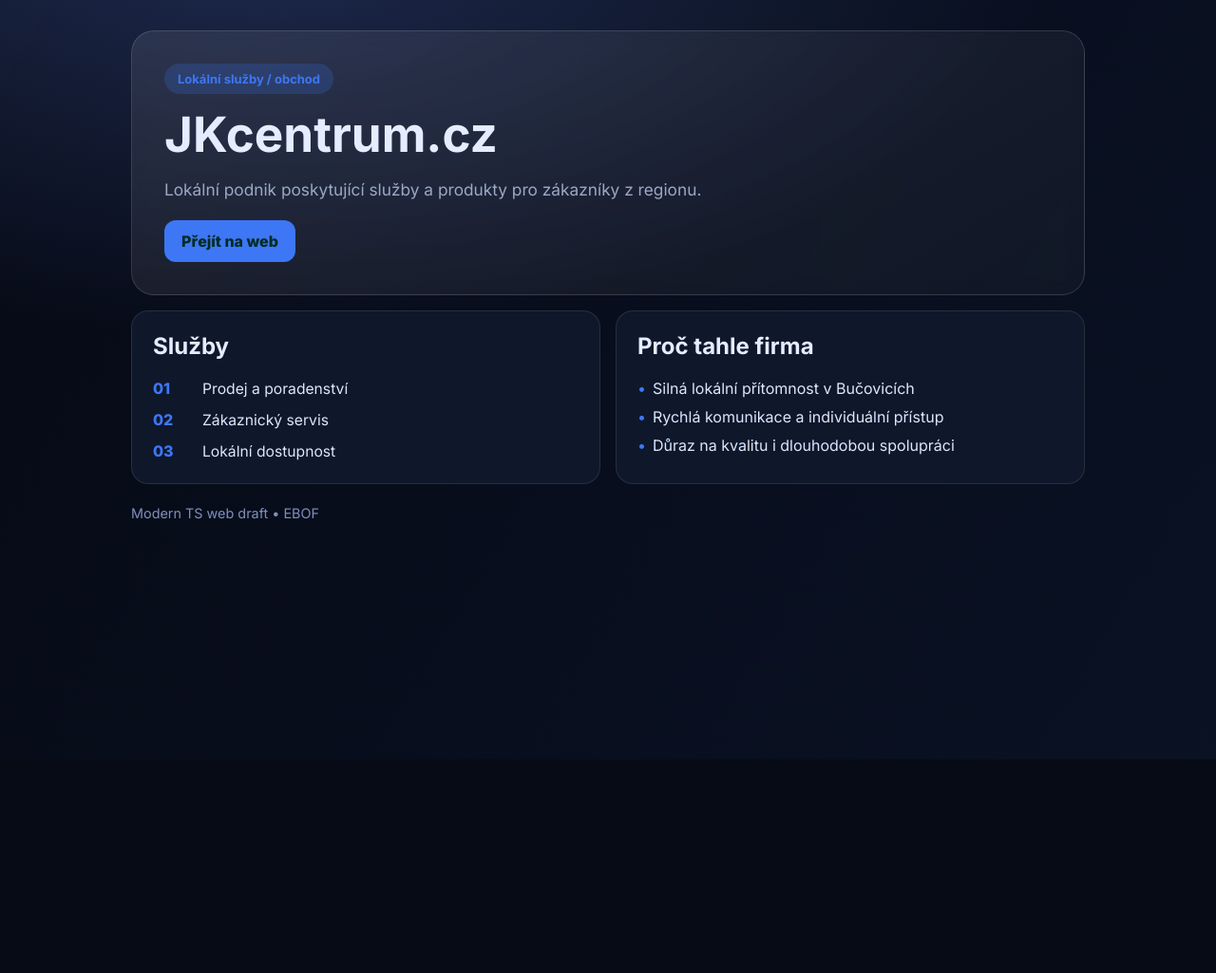
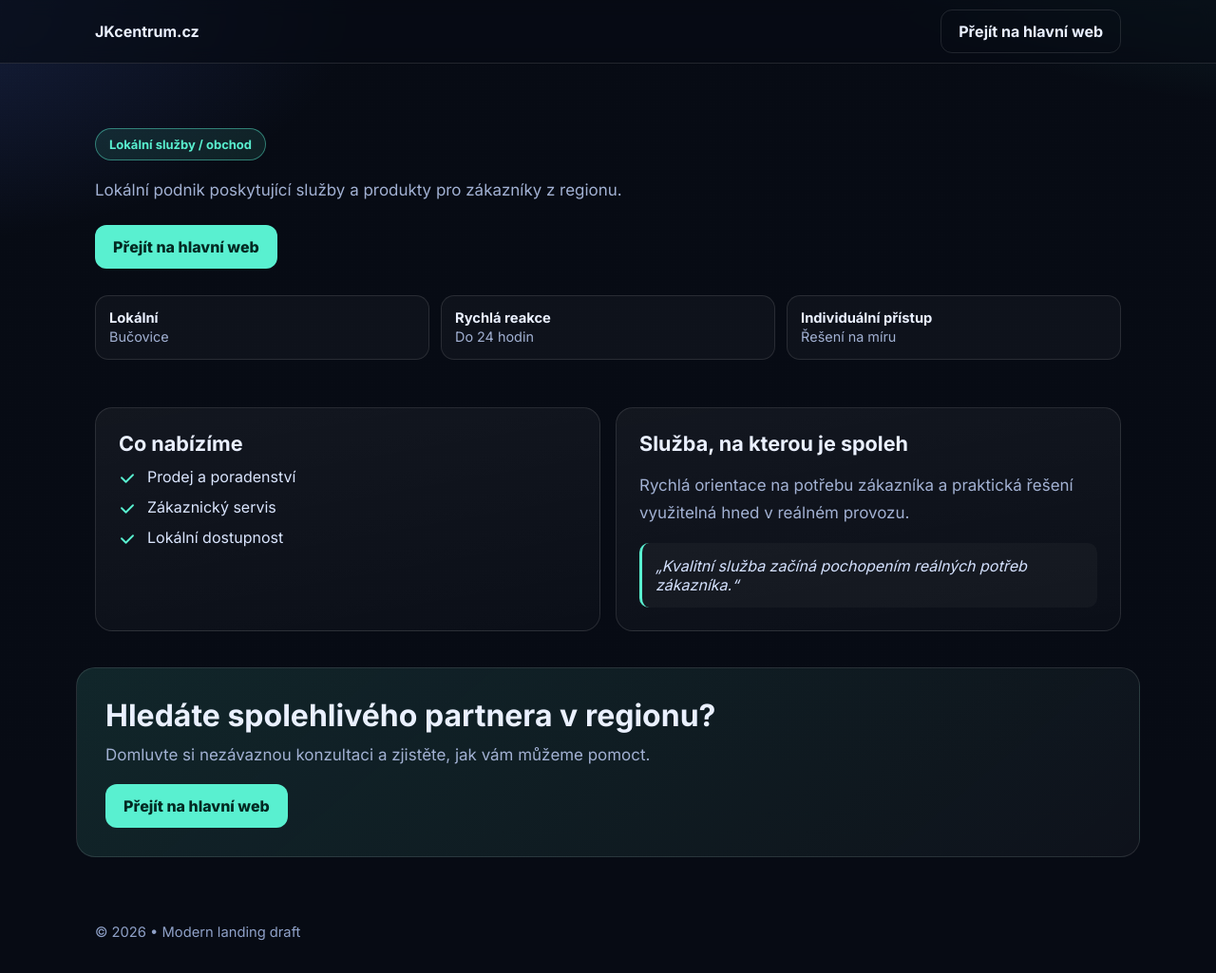
Before and after one commit to OskarKlepotevrel67/ebof-jkcentrum, a plain HTML site: page index.html in a window 1280 px wide. Shown: the whole page at 95% size. Before the commit the page ends 800 px from the top, so only its background shows below. Drawn offline with Linux system fonts and the light colour scheme.

Commit message:
Redesign: premium landing page structure and visuals

```diff
--- a/app.js
+++ b/app.js
@@ -1 +1 @@
-(()=>{var e=window.COMPANY,c=t=>document.querySelector(t),r=(t,n)=>{let a=c(t);a&&(a.textContent=n)};r("[data-name]",e.name);r("[data-tag]",e.tag);r("[data-about]",e.about);r("title",`${e.name} | EBOF`);var o=c("[data-services]");o&&(o.innerHTML="",e.services.forEach((t,n)=>{let a=document.createElement("li");a.innerHTML=`<span>${String(n+1).padStart(2,"0")}</span><p>${t}</p>`,o.appendChild(a)}));var s=c("[data-cta]");s&&(s.textContent=e.cta,e.website&&e.website!=="#"?s.href=e.website:(s.removeAttribute("href"),s.style.opacity="0.6",s.style.pointerEvents="none"));var l=Array.from(document.querySelectorAll(".reveal")),d=new IntersectionObserver(t=>{t.forEach(n=>{n.isIntersecting&&n.target.classList.add("in")})},{threshold:.12});l.forEach(t=>d.observe(t));var m=document.documentElement,i=180;setInterval(()=>{i=(i+1)%360,m.style.setProperty("--accent",`hsl(${i} 90% 60%)`)},120);})();
+(()=>{var t=window.COMPANY,r=e=>document.querySelector(e),i=(e,n)=>{let s=r(e);s&&(s.textContent=n)};i("[data-name]",t.name);i("[data-tag]",t.tag);i("[data-about]",t.about);i("[data-city]",t.city);i("[data-benefit-title]",t.benefitTitle);i("[data-benefit-text]",t.benefitText);document.title=`${t.name} | ${t.city}`;var a=r("[data-services]");a&&(a.innerHTML="",t.services.forEach(e=>{let n=document.createElement("li");n.innerHTML=`<svg viewBox='0 0 24 24' aria-hidden='true'><path d='M20 7 10 17l-6-6'/></svg><span>${e}</span>`,a.appendChild(n)}));var c=Array.from(document.querySelectorAll("[data-cta]"));c.forEach(e=>{e.textContent=t.cta,t.website&&t.website!=="#"?e.href=t.website:(e.removeAttribute("href"),e.style.opacity="0.55",e.style.pointerEvents="none")});var o=r("[data-year]");o&&(o.textContent=String(new Date().getFullYear()));var l=new IntersectionObserver(e=>{e.forEach(n=>n.isIntersecting&&n.target.classList.add("in"))},{threshold:.12});Array.from(document.querySelectorAll(".reveal")).forEach(e=>l.observe(e));})();
--- a/index.html
+++ b/index.html
@@ -3,46 +3,62 @@
 <head>
   <meta charset="UTF-8" />
   <meta name="viewport" content="width=device-width, initial-scale=1.0" />
-  <meta name="description" content="Moderní firemní prezentace" />
+  <meta name="description" content="Moderní landing page firemní prezentace" />
   <meta property="og:type" content="website" />
-  <meta property="og:title" content="EBOF" />
+  <meta property="og:title" content="Landing page" />
   <meta property="og:description" content="Moderní webová prezentace firmy" />
-  <title>EBOF</title>
+  <title>Landing page</title>
   <link rel="preconnect" href="https://fonts.googleapis.com">
   <link rel="preconnect" href="https://fonts.gstatic.com" crossorigin>
-  <link href="https://fonts.googleapis.com/css2?family=Inter:wght@400;500;700;800&display=swap" rel="stylesheet">
+  <link href="https://fonts.googleapis.com/css2?family=Inter:wght@400;500;700;800;900&display=swap" rel="stylesheet">
   <link rel="stylesheet" href="./styles.css" />
 </head>
 <body>
-  <div class="bg"></div>
-  <main class="wrap">
-    <section class="hero reveal">
-      <span class="pill" data-tag></span>
+  <div class="noise"></div>
+  <header class="topbar">
+    <div class="container nav">
+      <strong data-name></strong>
+      <a data-cta class="btn ghost" target="_blank" rel="noopener">Web</a>
+    </div>
+  </header>
+
+  <main>
+    <section class="hero container reveal">
+      <span class="chip" data-tag></span>
       <h1 data-name></h1>
       <p data-about></p>
-      <div class="actions">
+      <div class="hero-cta">
         <a data-cta class="btn" target="_blank" rel="noopener">Zjistit více</a>
+      </div>
+      <div class="stats">
+        <article><strong>Lokální</strong><span data-city></span></article>
+        <article><strong>Rychlá reakce</strong><span>Do 24 hodin</span></article>
+        <article><strong>Individuální přístup</strong><span>Řešení na míru</span></article>
       </div>
     </section>
 
-    <section class="grid">
-      <article class="card reveal">
-        <h2>Služby</h2>
+    <section class="container grid">
+      <article class="panel reveal">
+        <h2>Co nabízíme</h2>
         <ul data-services class="services"></ul>
       </article>
-      <article class="card reveal">
-        <h2>Proč tahle firma</h2>
-        <ul class="bullets">
-          <li>Silná lokální přítomnost v Bučovicích</li>
-          <li>Rychlá komunikace a individuální přístup</li>
-          <li>Důraz na kvalitu i dlouhodobou spolupráci</li>
-        </ul>
+      <article class="panel reveal">
+        <h2 data-benefit-title></h2>
+        <p data-benefit-text></p>
+        <div class="quote">„Kvalitní služba začíná pochopením reálných potřeb zákazníka.“</div>
       </article>
     </section>
 
-    <footer>Modern TS web draft • EBOF</footer>
+    <section class="container cta-block reveal">
+      <h2>Hledáte spolehlivého partnera v regionu?</h2>
+      <p>Domluvte si nezávaznou konzultaci a zjistěte, jak vám můžeme pomoct.</p>
+      <a data-cta class="btn" target="_blank" rel="noopener">Kontaktovat</a>
+    </section>
   </main>
-  <script>window.COMPANY={"name":"JKcentrum.cz","tag":"Lokální služby / obchod","about":"Lokální podnik poskytující služby a produkty pro zákazníky z regionu.","services":["Prodej a poradenství","Zákaznický servis","Lokální dostupnost"],"cta":"Přejít na web","website":"https://jkcentrum.cz/"};</script>
+
+  <footer class="container footer">© <span data-year></span> <span data-name></span> • Modern landing draft</footer>
+
+  <script>window.COMPANY={"name":"JKcentrum.cz","tag":"Lokální služby / obchod","about":"Lokální podnik poskytující služby a produkty pro zákazníky z regionu.","services":["Prodej a poradenství","Zákaznický servis","Lokální dostupnost"],"cta":"Přejít na hlavní web","website":"https://jkcentrum.cz/","city":"Bučovice","benefitTitle":"Služba, na kterou je spoleh","benefitText":"Rychlá orientace na potřebu zákazníka a praktická řešení využitelná hned v reálném provozu."};</script>
   <script type="module" src="./app.js"></script>
 </body>
 </html>
--- a/styles.css
+++ b/styles.css
@@ -1,18 +1,44 @@
-:root{--bg:#070b16;--panel:#0f172a;--text:#e5ecff;--muted:#9aa8c7;--accent:hsl(180 90% 60%)}
-*{box-sizing:border-box}html,body{margin:0;padding:0}
-body{font-family:Inter,system-ui,sans-serif;background:radial-gradient(90rem 45rem at 20% -10%,#1f2a4d 0%,transparent 60%),var(--bg);color:var(--text);min-height:100svh}
-.bg{position:fixed;inset:0;pointer-events:none;background:linear-gradient(120deg,transparent, color-mix(in oklab,var(--accent) 18%, transparent));opacity:.35}
-.wrap{max-width:1040px;margin:auto;padding:32px 18px 70px}
-.hero{background:linear-gradient(150deg,rgba(255,255,255,.09),rgba(255,255,255,.03));border:1px solid rgba(255,255,255,.14);padding:34px;border-radius:24px;backdrop-filter: blur(8px)}
-.pill{display:inline-block;padding:8px 14px;border-radius:999px;background:color-mix(in oklab,var(--accent) 20%, transparent);color:var(--accent);font-weight:700;font-size:13px}
-h1{font-size:clamp(2rem,4vw,3.4rem);line-height:1.03;margin:16px 0 12px}
-p{font-size:1.08rem;line-height:1.7;color:var(--muted);max-width:70ch}
-.actions{margin-top:18px}.btn{display:inline-block;padding:12px 18px;border-radius:12px;background:var(--accent);color:#022c22;text-decoration:none;font-weight:800}
-.grid{display:grid;grid-template-columns:repeat(auto-fit,minmax(280px,1fr));gap:16px;margin-top:16px}
-.card{background:var(--panel);border:1px solid rgba(255,255,255,.1);border-radius:18px;padding:22px}h2{margin-top:0}
-.services,.bullets{list-style:none;padding:0;margin:0;display:grid;gap:10px}
-.services li{display:grid;grid-template-columns:42px 1fr;gap:10px;align-items:start}
-.services span{font-weight:800;color:var(--accent)} .services p{margin:0;color:#dbe7ff;font-size:.98rem;line-height:1.45}
-.bullets li{padding-left:16px;position:relative;color:#dbe7ff}.bullets li::before{content:'•';position:absolute;left:0;color:var(--accent)}
-footer{margin-top:22px;color:#7f91bc;font-size:.9rem}
+:root{
+  --bg:#070b14;
+  --card:#0f1729;
+  --line:rgba(255,255,255,.11);
+  --text:#eaf0ff;
+  --muted:#a2b1d3;
+  --accent:#59f0d0;
+}
+*{box-sizing:border-box}
+html,body{margin:0;padding:0}
+body{font-family:Inter,system-ui,sans-serif;background:
+radial-gradient(80rem 40rem at 110% -20%, rgba(89,240,208,.22), transparent 50%),
+radial-gradient(70rem 36rem at -10% 0%, rgba(90,126,255,.2), transparent 45%),
+var(--bg);color:var(--text)}
+.container{max-width:1120px;margin:0 auto;padding:0 20px}
+.noise{position:fixed;inset:0;pointer-events:none;opacity:.18;background-image:radial-gradient(rgba(255,255,255,.18) 1px,transparent 1px);background-size:3px 3px;mix-blend-mode:soft-light}
+.topbar{position:sticky;top:0;z-index:5;background:rgba(7,11,20,.65);backdrop-filter: blur(9px);border-bottom:1px solid var(--line)}
+.nav{height:66px;display:flex;align-items:center;justify-content:space-between}
+.hero{padding:68px 20px 24px}
+.chip{display:inline-flex;padding:8px 14px;border-radius:999px;border:1px solid rgba(89,240,208,.45);color:var(--accent);font-weight:700;font-size:13px;background:rgba(89,240,208,.1)}
+h1{font-size:clamp(2.2rem,5vw,4rem);line-height:1.02;margin:16px 0 12px;letter-spacing:-.03em;max-width:18ch}
+p{color:var(--muted);font-size:1.06rem;line-height:1.72;max-width:72ch}
+.hero-cta{margin-top:22px}
+.btn{display:inline-flex;align-items:center;justify-content:center;padding:12px 18px;border-radius:12px;border:1px solid transparent;background:var(--accent);color:#032922;text-decoration:none;font-weight:800;transition:.2s transform,.2s box-shadow}
+.btn:hover{transform:translateY(-1px);box-shadow:0 10px 25px rgba(89,240,208,.25)}
+.btn.ghost{background:transparent;color:var(--text);border-color:var(--line);font-weight:600}
+.stats{margin-top:28px;display:grid;grid-template-columns:repeat(auto-fit,minmax(200px,1fr));gap:12px}
+.stats article{padding:14px;border-radius:14px;background:rgba(255,255,255,.03);border:1px solid var(--line)}
+.stats strong{display:block;font-size:.92rem}
+.stats span{color:var(--muted);font-size:.9rem}
+.grid{display:grid;grid-template-columns:repeat(auto-fit,minmax(290px,1fr));gap:16px;padding:26px 20px}
+.panel{background:linear-gradient(170deg,rgba(255,255,255,.05),rgba(255,255,255,.02));border:1px solid var(--line);border-radius:18px;padding:24px}
+.panel h2{margin:0 0 12px;font-size:1.35rem}
+.services{list-style:none;margin:0;padding:0;display:grid;gap:11px}
+.services li{display:grid;grid-template-columns:20px 1fr;gap:10px;align-items:start}
+.services svg{width:18px;height:18px;stroke:var(--accent);stroke-width:2.5;fill:none;stroke-linecap:round;stroke-linejoin:round;margin-top:3px}
+.services span{color:#dbe6ff}
+.quote{margin-top:14px;padding:14px;border-left:3px solid var(--accent);background:rgba(255,255,255,.03);border-radius:10px;color:#d5e2ff;font-style:italic}
+.cta-block{margin:12px auto 48px;padding:30px;border-radius:20px;border:1px solid var(--line);background:linear-gradient(140deg,rgba(89,240,208,.12),rgba(255,255,255,.03))}
+.cta-block h2{margin:0 0 8px;font-size:clamp(1.5rem,3vw,2rem)}
+.cta-block p{margin:0 0 16px}
+.footer{padding:22px 20px 34px;color:#8fa1c8;font-size:.92rem}
 .reveal{opacity:0;transform:translateY(18px);transition:all .6s ease}.reveal.in{opacity:1;transform:translateY(0)}
+@media (max-width:700px){.hero{padding-top:52px}}
```
